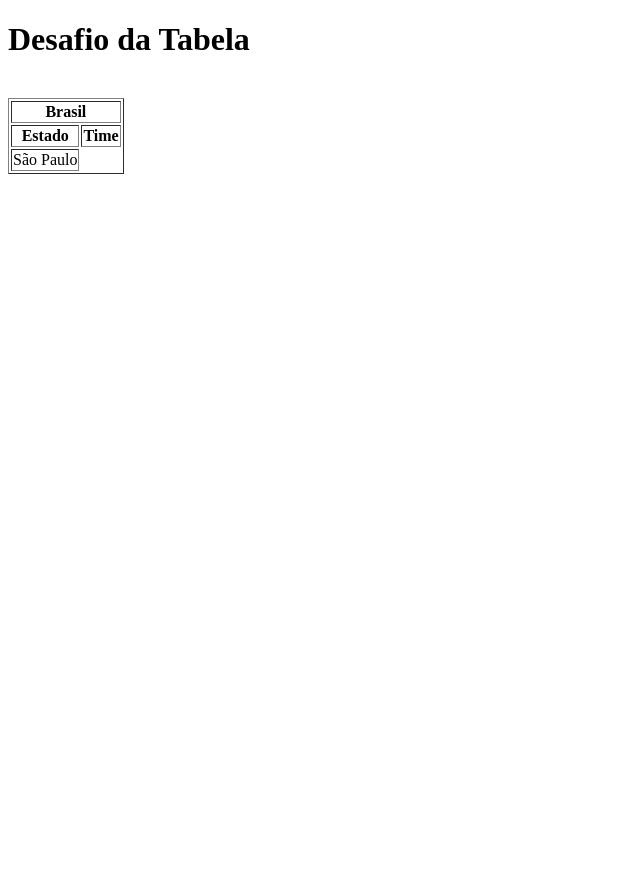
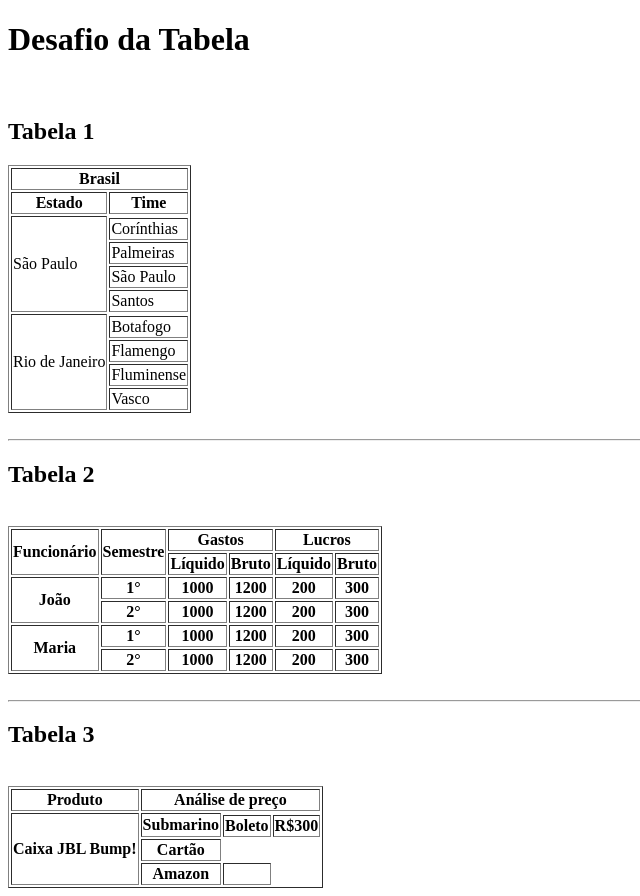
Before and after one commit to joaovitor0101/CSW-CC1N, a plain HTML site: page AULA 07/index.html in a window 1280 px wide. Shown: the whole page, without its empty margins (0-640 px from the left). Before the commit the page ends 800 px from the top, so only its background shows below. Drawn offline with Linux system fonts and the light colour scheme.

Commit message:
Add files via upload

```diff
--- a/AULA 07/index.html
+++ b/AULA 07/index.html
@@ -9,7 +9,7 @@
 <body>
         <h1>Desafio da Tabela</h1>
         <br>
-
+<h2>Tabela 1</h2>
         <table border="1">
             <thead>
             <tr>
@@ -23,9 +23,111 @@
         <tr>
             <td rowspan="5">São Paulo</td>
         </tr>
+        <td>Corínthias</td>
+        <tr>
+            <td>Palmeiras</td>
+        </tr>
+        <tr>
+            <td>São Paulo</td>
+        </tr>
+        <tr>
+            <td>Santos</td>
+        </tr>
+        <tr>
+            <td rowspan="5">Rio de Janeiro</td>
+        </tr>
+        <tr>
+            <td>Botafogo</td>
+        </tr>
+        <tr>
+            <td>Flamengo</td>
+        </tr>
+        <tr>
+            <td>Fluminense</td>
+        </tr>
+        <tr>
+            <td>Vasco</td>
+        </tr>
         </table>
+        <br>
+        <hr>
+       <h2>Tabela 2</h2>
+       <br>
+       <table border="1">
+        <thead>
+            <tr>
+                <th rowspan="2">Funcionário</th>
+                <th rowspan="2">Semestre</th>
+                <th colspan="2">Gastos</th>
+                <th colspan="2">Lucros</th>
+            </tr>
+            <tr>
+                <th>Líquido</th>
+                <th>Bruto</th>
+                <th>Líquido</th>
+                <th>Bruto</th>
+            </tr>
+        </thead>
+        <tbody>
+            <th rowspan="2">João</th>
+            <th>1°</th>
+            <th>1000</th>
+            <th>1200</th>
+            <th>200</th>
+            <th>300</th>
+            <tr>
+                <th>2°</th>
+                <th>1000</th>
+                <th>1200</th>
+                <th>200</th>
+                <th>300</th>
+            </tr>
+            <th rowspan="2">Maria</th>
+            <th>1°</th>
+            <th>1000</th>
+            <th>1200</th>
+            <th>200</th>
+            <th>300</th>
+            <tr>
+                <th>2°</th>
+                <th>1000</th>
+            <th>1200</th>
+            <th>200</th>
+            <th>300</th>
+            </tr>
+        </tbody>
 
+       </table>
+       <br>
+       <hr>
 
+       <h2>Tabela 3</h2>
+       <br>
+       <table border="1">
+        <thead>
+            <tr>
+                <th>Produto</th>
+                <th colspan="3">Análise de preço</th>
+            </thead>
+            <tbody>
+            </tr>
+            <tr>
+                <th rowspan="4"> Caixa JBL Bump!</th>
+                <th rowspan="2">Submarino</th>
+                <tr>
+                    <th>Boleto</th>
+                    <th>R$300</th>
+                    <tr>
+                        <th>Cartão</th>
+                    </tr>
+                </tr>
+                <tr>
+                    <th rowspan="2">Amazon</th>
+                    <th></th>
+                </tr>
+            </tr>
+        </tbody>
+       </table>
 
 </body>
 </html>
```
